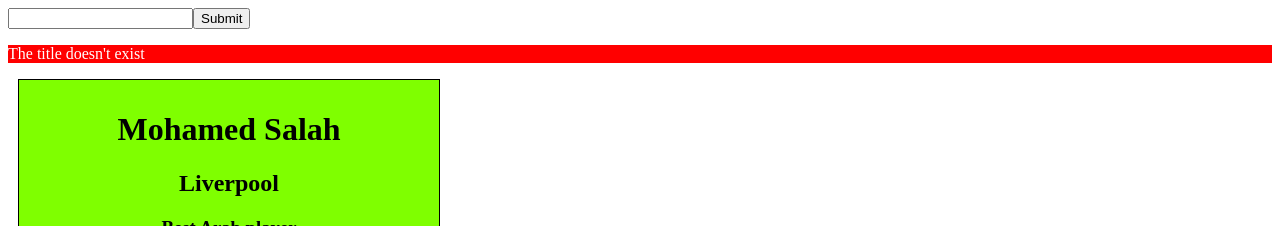
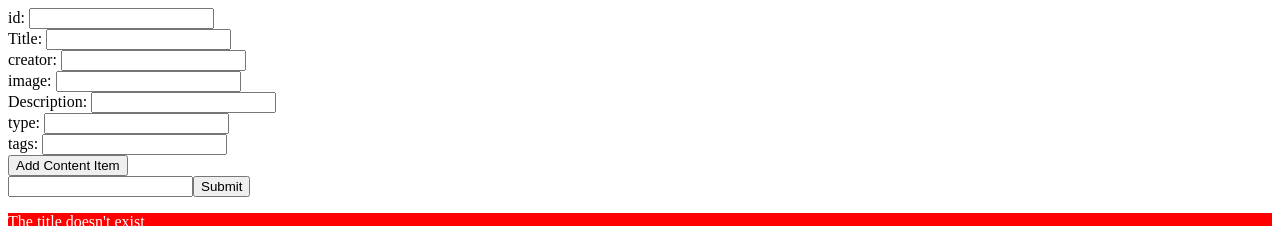
Before and after one commit to AbdullahAli2021/A_Ali_WEB601Assignments_Soccer, an Angular app in the folder A_Ali_Soccer/: page / in a window 1280 px wide. Shown: the top 226 px of the page. Built offline with nearby package versions, Linux system fonts and the light colour scheme.

Commit message:
assignment 5

```diff
--- a/A_Ali_Soccer/src/app/app.module.ts
+++ b/A_Ali_Soccer/src/app/app.module.ts
@@ -7,6 +7,7 @@
 import { ContentListComponent } from './content-list/content-list.component';
 import { ContentFilterPipe } from './content-filter.pipe';
 import { HoverAffectDirective } from './hover-affect.directive';
+import { CreateContentComponent } from './create-content/create-content.component';
 
 @NgModule({
   declarations: [
@@ -14,7 +15,8 @@
     ContentCardComponent,
     ContentListComponent,
     ContentFilterPipe,
-    HoverAffectDirective
+    HoverAffectDirective,
+    CreateContentComponent
   ],
   imports: [
     BrowserModule,
--- a/A_Ali_Soccer/src/app/content-list/content-list.component.html
+++ b/A_Ali_Soccer/src/app/content-list/content-list.component.html
@@ -1,3 +1,4 @@
+<app-create-content (newContentEvent)="addContentToList($event)"></app-create-content>
 <input #title>
 <button (click)="IsTitle(title.value)">Submit</button>
 <div *ngIf="IsTitle(title.value); else notShow" [class.exist]="IsTitle(title.value)">
--- a/A_Ali_Soccer/src/app/content-list/content-list.component.ts
+++ b/A_Ali_Soccer/src/app/content-list/content-list.component.ts
@@ -76,6 +76,11 @@
     }
   ];
 
+  let ourPromise = new Promise((success, fail) =>{
+    success("Success was achieved!");
+
+    fail("Failure :(");
+    })
 
    }
 
@@ -90,6 +95,18 @@
     else return false;
   }
 
+  addContentToList(newContentFromChild: Content) {
+    console.log("old array values ", this.playerList);
+
+    this.playerList.push(newContentFromChild);
+    this.playerList = [...this.playerList]; // using the spread operator
+
+    console.log("Did the item get added? ", newContentFromChild);
+    console.log("new array values ", this.playerList);
+  }
+
+
+
 
 
 
--- /dev/null
+++ b/A_Ali_Soccer/src/app/create-content/create-content.component.html
@@ -0,0 +1,31 @@
+<div>
+  id: <input #id>
+</div>
+<div>
+  Title: <input #title>
+</div>
+<div>
+  creator: <input #creator>
+</div>
+
+<div>
+  image: <input #imgURL>
+</div>
+<div>
+  Description: <input #description>
+</div>
+<div>
+  type: <input #type>
+</div>
+<div>
+  tags: <input #tags>
+</div>
+<div>
+  <button (click)="addContent(id.value, title.value, creator.value, imgURL.value, description.value, type.value, tags.value);
+  id.value =''; title.value=''; creator.value=''; imgURL.value=''; description.value=''; type.value =''; tags.value=''">Add Content Item</button>
+</div>
+<div *ngIf="failed"[class.failed]='failed'>
+  <p>
+    Failure:you have to put input the required fields
+  </p>
+</div>
--- /dev/null
+++ b/A_Ali_Soccer/src/app/create-content/create-content.component.scss
@@ -0,0 +1,4 @@
+.failed {
+  font-weight: bolder;
+  color: red;
+}
--- /dev/null
+++ b/A_Ali_Soccer/src/app/create-content/create-content.component.ts
@@ -0,0 +1,53 @@
+import { Component, EventEmitter, OnInit, Output } from '@angular/core';
+import { Content } from '../helper-files/content-interface';
+
+@Component({
+  selector: 'app-create-content',
+  templateUrl: './create-content.component.html',
+  styleUrls: ['./create-content.component.scss']
+})
+export class CreateContentComponent implements OnInit {
+  @Output() newContentEvent = new EventEmitter<Content>();
+  newContent? : Content;
+
+
+
+  constructor() {
+
+  }
+
+  ngOnInit(): void {
+  }
+ failed = false;
+  addContent(id: string, title: string, creator:string, imgURL: string, description: string, type: string, tags: string): void {
+    let ourPromise = new Promise((success, fail) =>{
+      if(id && title && description && creator){
+      success(`Player succesfully added: ${title}`);
+      }
+      else{
+      fail("Failure:you have to input the required fields");}
+      })
+      ourPromise.then((success)=>{
+    this.newContent = {
+      id: parseInt(id),
+      title: title,
+      creator: creator,
+      imgURL: imgURL,
+      description: description,
+      type: type,
+      tags: tags.split(",")
+    };
+    this.newContentEvent.emit(this.newContent);
+    console.log("The promise succeeded and came back with the following message: ", success);
+
+  })
+  .catch((failureMessage) => {
+    this.failed =true
+
+    console.log("The promise failed and came back with the following message: ", failureMessage);
+
+
+  });
+  }
+
+}
```
Also changed, not shown: 1 other file (tests, documents, lock files or other folders).
